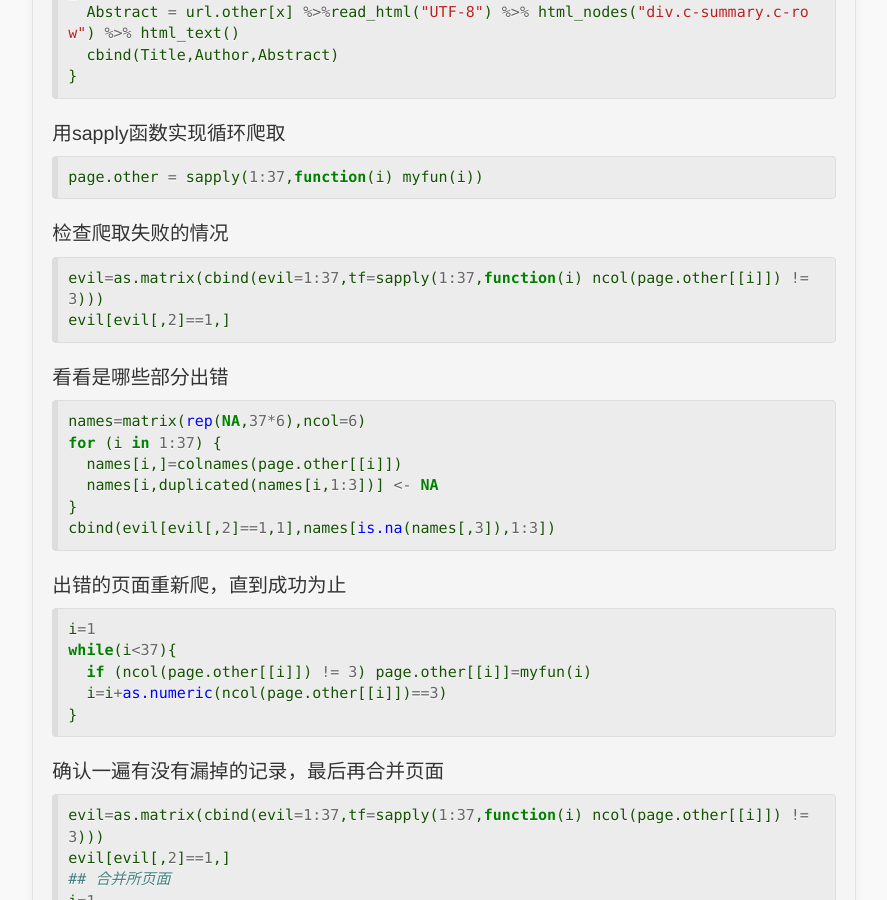
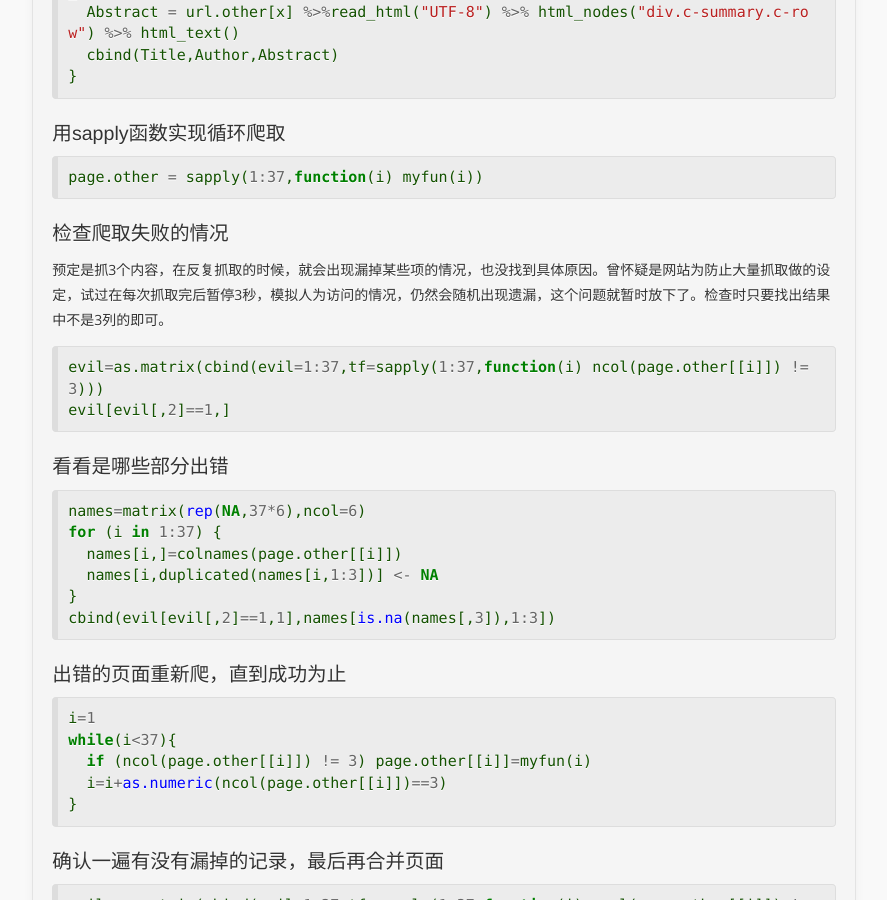
Before and after one commit to YuJiajie/YuJiajie.github.io, a Jekyll site: the page built from _posts/2016-8-31-r-crawl-url-word-lindan-lizongwei.md, in a window 1280 px wide and 900 px high, scrolled down 1461 px. Shown: the whole window, without its empty margins (196-1083 px from the left). Built offline with Jekyll 4.4.1, drawn with Linux system fonts in a browser that asks for light colours; nearby versions of some CDN libraries; comment, search, counter and statistics services are not loaded.

Commit message:
Update 2016-8-31-r-crawl-url-word-lindan-lizongwei.md

````diff
--- a/_posts/2016-8-31-r-crawl-url-word-lindan-lizongwei.md
+++ b/_posts/2016-8-31-r-crawl-url-word-lindan-lizongwei.md
@@ -64,6 +64,7 @@ page.other = sapply(1:37,function(i) myfun(i))
 ```
 
 ### 检查爬取失败的情况
+预定是抓3个内容，在反复抓取的时候，就会出现漏掉某些项的情况，也没找到具体原因。曾怀疑是网站为防止大量抓取做的设定，试过在每次抓取完后暂停3秒，模拟人为访问的情况，仍然会随机出现遗漏，这个问题就暂时放下了。检查时只要找出结果中不是3列的即可。
 ```r
 evil=as.matrix(cbind(evil=1:37,tf=sapply(1:37,function(i) ncol(page.other[[i]]) !=3)))
 evil[evil[,2]==1,]
````
